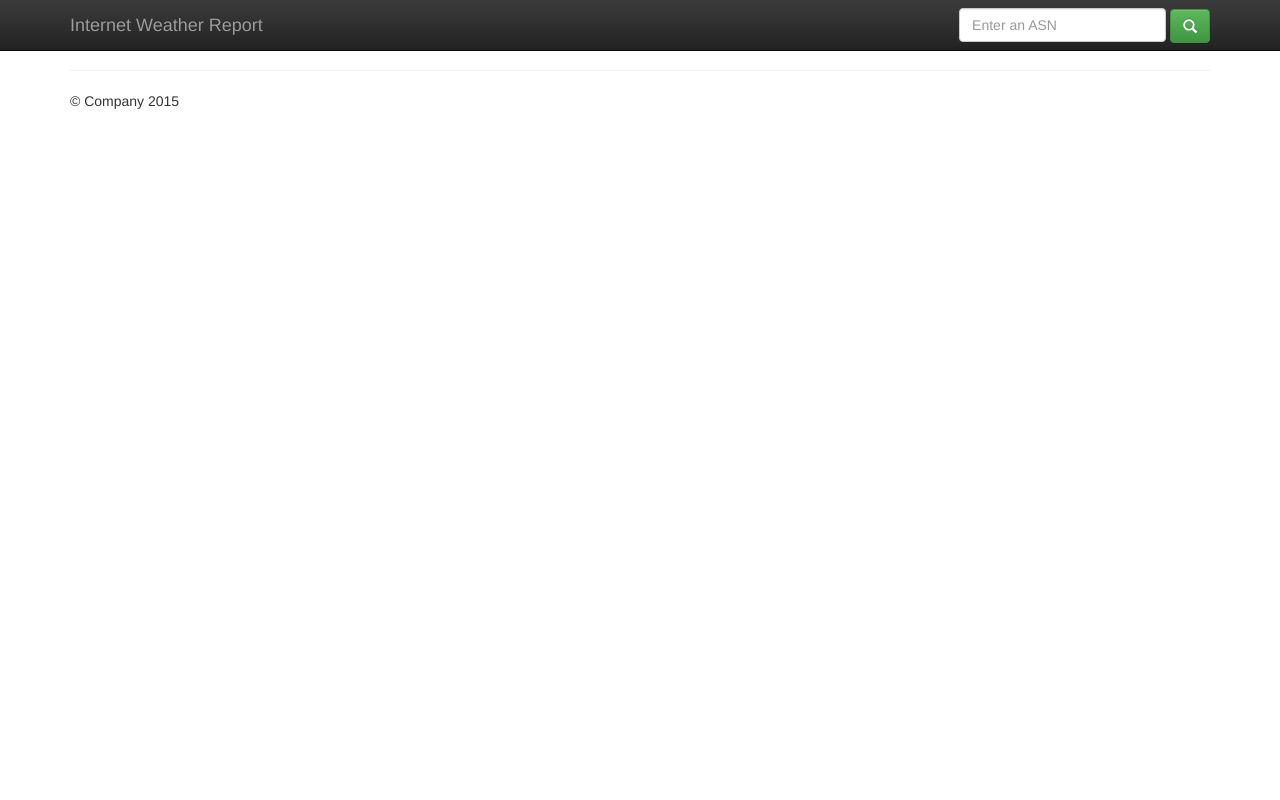
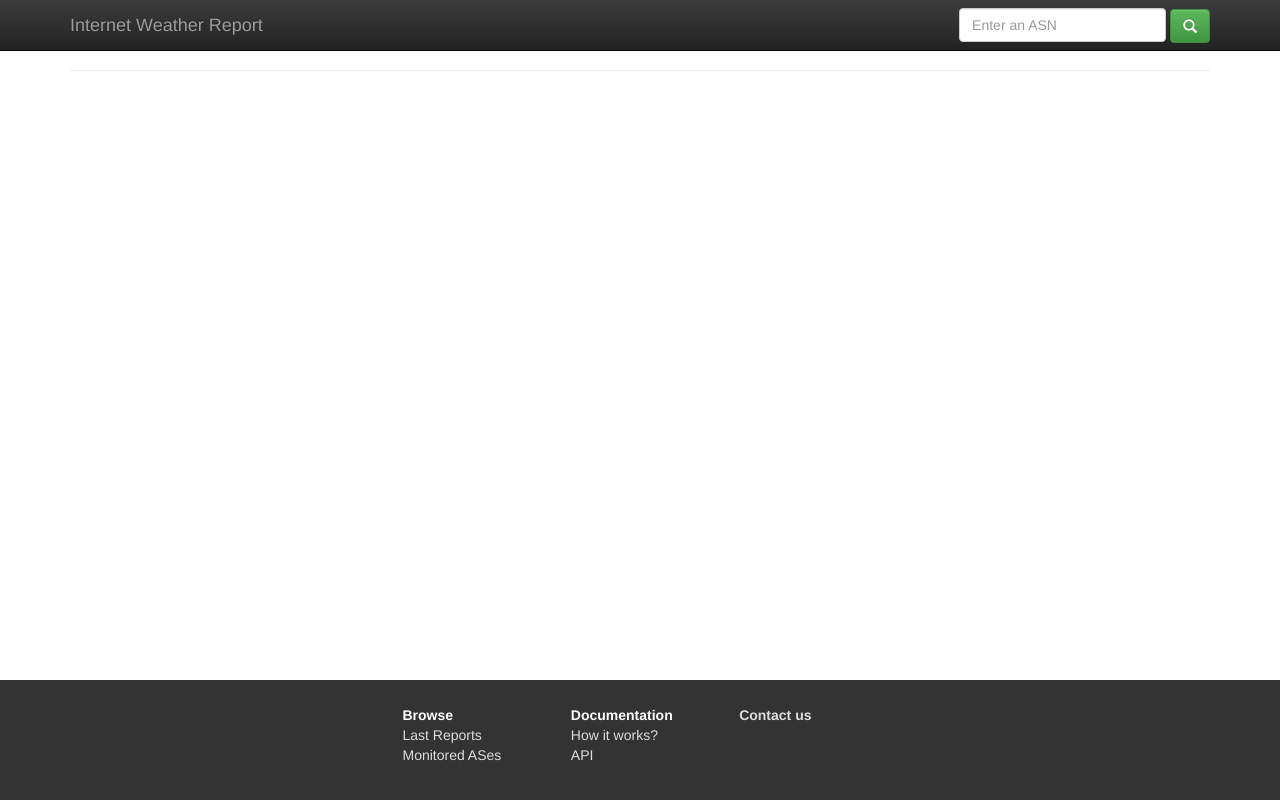
Before and after one commit to romain-fontugne/django-iwr, a Django app: template templates/reports/base.html in a window 1280 px wide. Run offline with Django 3.2, Linux system fonts and the light colour scheme; the template is opened without the code that fills it, so the values that code supplies are empty; some libraries are stand-ins or nearby versions.

Commit message:
updated the template

```diff
--- a/static/reports/css/main.css
+++ b/static/reports/css/main.css
@@ -3,3 +3,30 @@
 /* ==========================================================================
    Author's custom styles
    ========================================================================== */
+/* Sticky footer styles
+-------------------------------------------------- */
+html {
+  position: relative;
+  min-height: 100%;
+}
+body {
+  /* Margin bottom by footer height */
+  margin-bottom: 120px;
+}
+.footer {
+    position: absolute;
+    bottom: 0;
+    width: 100%;
+    /* Set the fixed height of the footer here */
+    height: 120px;
+    background-color: #333333;
+    padding-top: 25px;
+    padding-bottom: 15px;
+    padding-left: 150px;
+    padding-right: 150px;
+    color: #ffffff;
+}
+
+.footer a {
+    color: #dddddd;
+}
--- a/templates/reports/base.html
+++ b/templates/reports/base.html
@@ -57,10 +57,34 @@
 
       <hr>
 
-      <footer>
-        <p>&copy; Company 2015</p>
-      </footer>
-    </div> <!-- /container -->        <script src="//ajax.googleapis.com/ajax/libs/jquery/1.11.2/jquery.min.js"></script>
+    </div> <!-- /container -->
+
+    <footer class="container-fluid footer" >
+    <div class="row">
+        <div class="col-md-0 col-lg-3 col-xs-0"></div>
+        <div class="col-md-4 col-lg-2 col-xs-4">
+            <dl>
+            <dt>Browse</dt>
+            <dd><a href="{% url "reports:index" %}">Last Reports</a></dd>
+            <dd><a href="{% url "reports:asnList" %}">Monitored ASes</a></dd>
+            </dl>
+        </div>
+        <div class="col-md-4 col-lg-2 col-xs-4">
+            <dl>
+            <dt>Documentation</dt>
+            <dd><a href="">How it works?</a></dd>
+            <dd><a href="">API</a></dd>
+            </dl>
+        </div>
+        <div class="col-md-4 col-lg-2 col-xs-4">
+            <dl>
+            <dt><a href="">Contact us</a></dt>
+            </dl>
+        </div>
+        <div class="col-md-0 col-lg-3 col-xs-0"></div>
+    </div>
+    </footer>
+    <script src="//ajax.googleapis.com/ajax/libs/jquery/1.11.2/jquery.min.js"></script>
         <script>window.jQuery || document.write('<script src="{% static "reports/js/vendor/jquery-1.11.2.min.js" %}><\/script>')</script>
 
         <script src="{% static "reports/js/vendor/bootstrap.min.js" %}"></script>
--- a/urls.py
+++ b/urls.py
@@ -6,7 +6,8 @@ app_name = 'reports'
 urlpatterns = [
     url(r'^$', views.index, name='index'),
     url(r'^search/$', views.search, name='search'),
-    url(r'^(?P<pk>[0-9]+)/asn/$', views.ASNView.as_view(), name='asnDetail'),
+    url(r'^(?P<pk>[0-9]+)/asn/$', views.ASNDetail.as_view(), name='asnDetail'),
+    url(r'^monitoredAsn/$', views.ASNList.as_view(), name='asnList'),
     url(r'^data/congestion/$', views.congestionData, name='congestionData'),
     url(r'^data/forwarding/$', views.forwardingData, name='forwardingData'),
 ]
```
Also changed, not shown: templates/reports/index.html (+20 -0 lines), views.py (+11 -6 lines).
